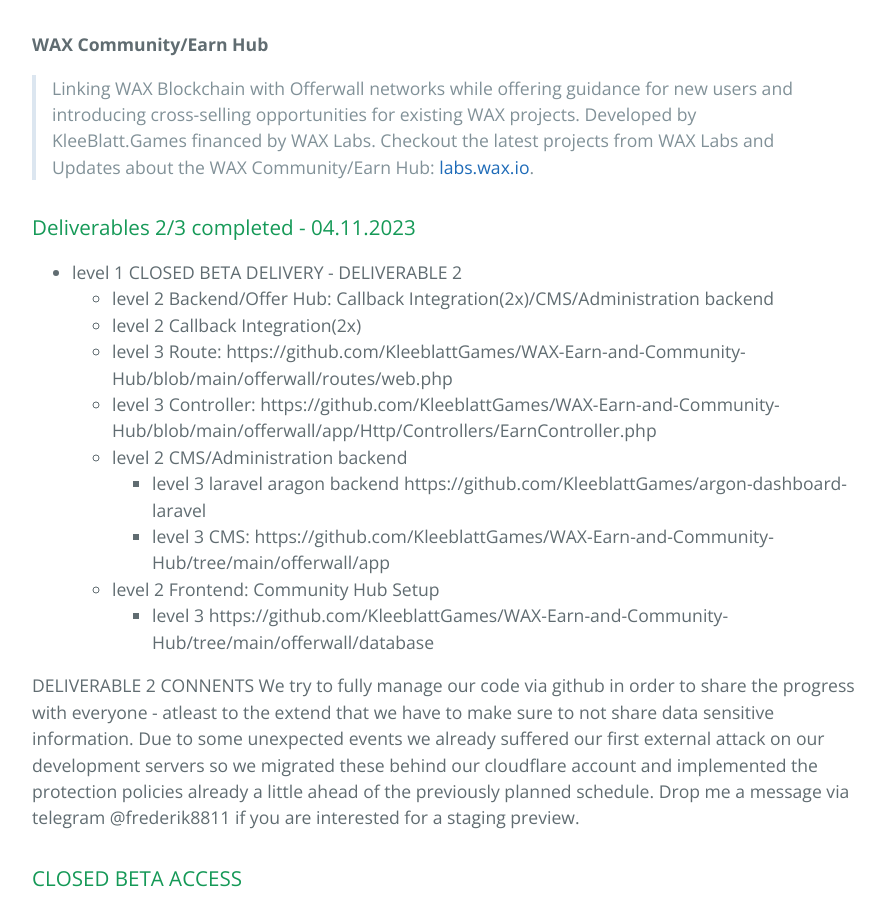
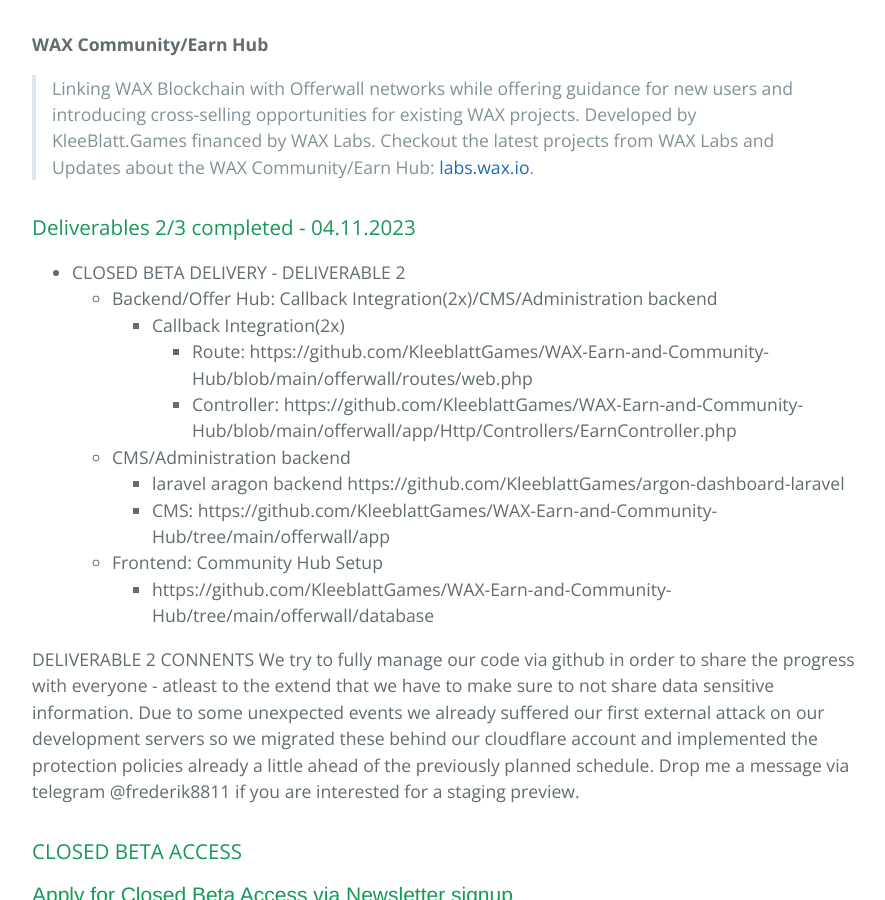
Before and after one commit to KleeblattGames/KleeblattGames.github.io, a Jekyll site: the page built from index.md, in a window 1280 px wide and 900 px high, scrolled down 384 px. Shown: the whole window, without its empty margins (192-1077 px from the left). Built offline with Jekyll 4.4.1, drawn with Linux system fonts in a browser that asks for light colours; comment, search, counter and statistics services are not loaded.

Commit message:
Update index.md

```diff
--- a/index.md
+++ b/index.md
@@ -13,16 +13,16 @@
 
 ### Deliverables 2/3 completed - 04.11.2023
 
-- level 1 CLOSED BETA DELIVERY - DELIVERABLE 2
-  - level 2 Backend/Offer Hub: Callback Integration(2x)/CMS/Administration backend
-  - level 2 Callback Integration(2x)
-   - level 3 Route: https://github.com/KleeblattGames/WAX-Earn-and-Community-Hub/blob/main/offerwall/routes/web.php
-   - level 3 Controller: https://github.com/KleeblattGames/WAX-Earn-and-Community-Hub/blob/main/offerwall/app/Http/Controllers/EarnController.php
-  - level 2 CMS/Administration backend
-    - level 3 laravel aragon backend https://github.com/KleeblattGames/argon-dashboard-laravel
-    - level 3 CMS: https://github.com/KleeblattGames/WAX-Earn-and-Community-Hub/tree/main/offerwall/app
-  - level 2 Frontend: Community Hub Setup
-     - level 3 https://github.com/KleeblattGames/WAX-Earn-and-Community-Hub/tree/main/offerwall/database
+- CLOSED BETA DELIVERY - DELIVERABLE 2
+  - Backend/Offer Hub: Callback Integration(2x)/CMS/Administration backend
+    - Callback Integration(2x)
+      - Route: https://github.com/KleeblattGames/WAX-Earn-and-Community-Hub/blob/main/offerwall/routes/web.php
+      - Controller: https://github.com/KleeblattGames/WAX-Earn-and-Community-Hub/blob/main/offerwall/app/Http/Controllers/EarnController.php
+  - CMS/Administration backend
+      - laravel aragon backend https://github.com/KleeblattGames/argon-dashboard-laravel
+      - CMS: https://github.com/KleeblattGames/WAX-Earn-and-Community-Hub/tree/main/offerwall/app
+  - Frontend: Community Hub Setup
+      - https://github.com/KleeblattGames/WAX-Earn-and-Community-Hub/tree/main/offerwall/database
 
 DELIVERABLE 2 CONNENTS
 We try to fully manage our code via github in order to share the progress with everyone - atleast to the extend that we have to make sure to not share data sensitive information. Due to some unexpected events we already suffered our first external attack on our development servers so we migrated these behind our cloudflare account and implemented the protection policies already a little ahead of the previously planned schedule. Drop me a message via telegram @frederik8811 if you are interested for a staging preview.
```
